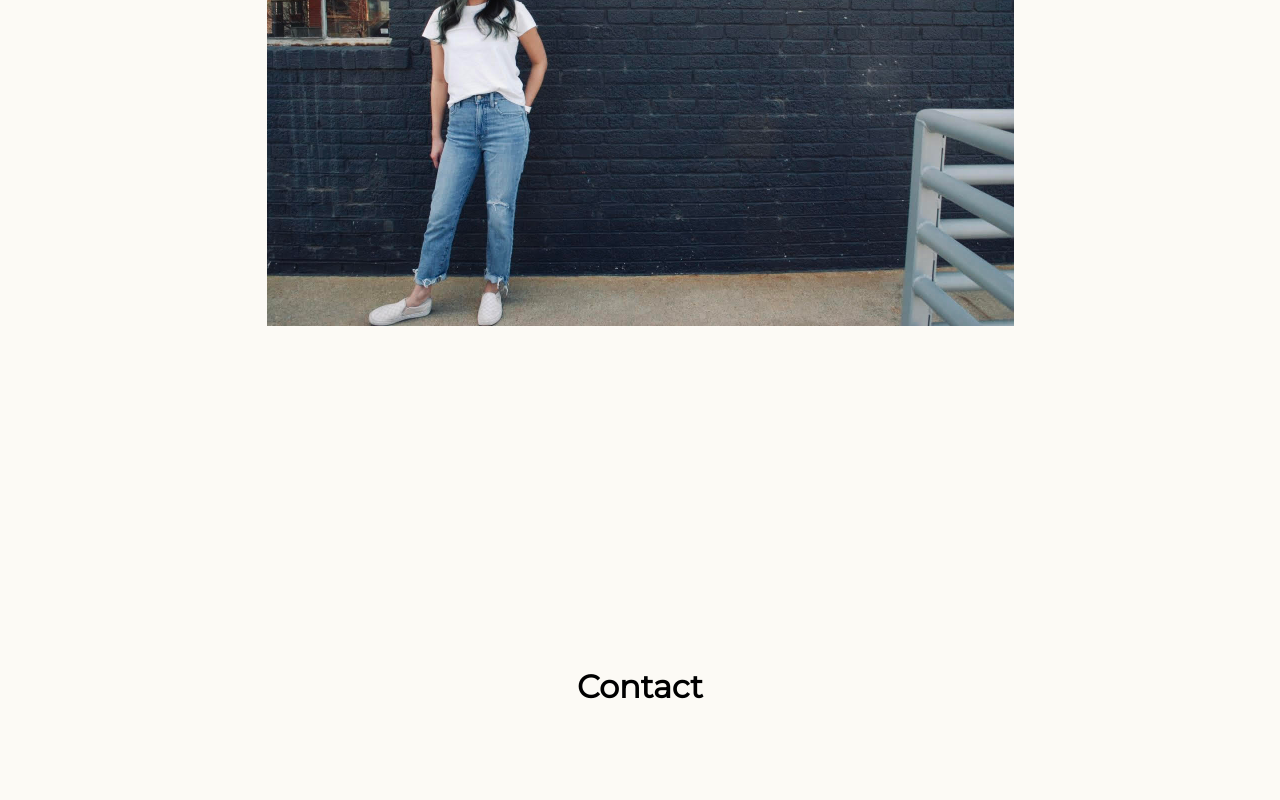
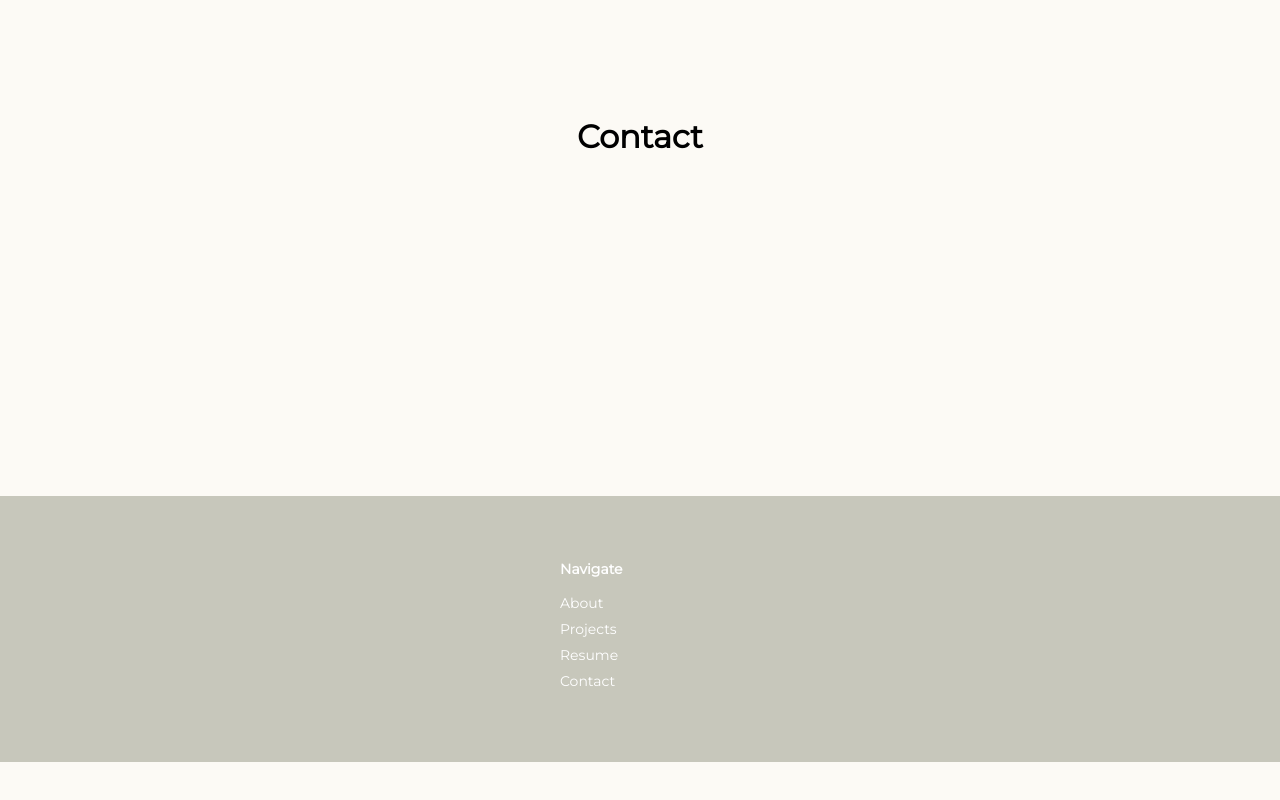
Before and after one commit to kelseymosh/portfolio-site, a React (Create React App) app: page /contact in a window 1280 px wide. Shown: the part 324-1124 px from the top of the page. After the commit the page ends 1086 px from the top, so only its background shows below. Built offline with nearby package versions, Linux system fonts and the light colour scheme.

Commit message:
footer first commit

```diff
--- a/src/App.js
+++ b/src/App.js
@@ -1,21 +1,25 @@
 import './App.css';
 import { BrowserRouter as Router, Switch, Route } from 'react-router-dom';
-import Home from './pages'
+import Navigation from './pages/navigation.js'
+import Home from './pages/home.js'
 import About from './pages/about.js'
 import Projects from './pages/projects.js'
 import Resume from './pages/resume.js'
 import Contact from './pages/contact.js'
+import Footer from './components/Footer'
 
 function App() {
   return (
     <Router>
-      <Home/>
+      <Navigation/>
       <Switch>
+        <Route path="/" exact component={Home}/>
         <Route path="/about" component={About}/>
         <Route path="/projects" component={Projects}/>
         <Route path="/resume" component={Resume}/>
         <Route path="/contact" component={Contact}/>
       </Switch>
+      <Footer/>
     </Router>
   );
 }
--- /dev/null
+++ b/src/components/Footer/FooterElements.js
@@ -0,0 +1,67 @@
+import styled from 'styled-components'
+import { Link } from 'react-router-dom'
+
+export const FooterContainer = styled.footer`
+    background-color: #c7c7bb;
+`;
+
+export const FooterWrapper = styled.div`
+    padding : 48px 24px;
+    display: flex;
+    flex-direction: column;
+    justify-content: center;
+    align-items: center;
+    max-width: 1100px;
+    margin: 0 auto;
+`;
+
+export const FooterLinksContainer = styled.div`
+    display: flex;
+    justify-content: center;
+
+    @media screen and (max-width: 820px) {
+        padding-top: 32px;
+    }
+`;
+
+export const FooterLinksWrapper = styled.div`
+    display: flex;
+
+    @media screen and (max-width: 820px) {
+        flex-direction: column;
+    }
+`;
+
+export const FooterLinkItems = styled.div`
+    display: flex;
+    flex-direction: column;
+    align-items: flex-start;
+    margin: 16px;
+    text-align: left;
+    width: 160px;
+    box-sizing: border-box;
+    color: #fff;
+
+    @media screen and (max-width: 420px) {
+        margin: 0;
+        padding:10px;
+        width: 100%;
+    }
+`;
+
+export const FooterLinkTitle = styled.h1`
+    font-size: 14px;
+    margin-bottom: 16px;
+`;
+
+export const FooterLink = styled(Link)`
+    color: #fff;
+    text-decoration: none;
+    margin-bottom: 0.5rem;
+    font-size: 14px;
+
+    &:hover {
+        color: color: #7F867B;
+        transition: 0.3s ease-out
+    }
+`;
--- /dev/null
+++ b/src/components/Footer/index.js
@@ -0,0 +1,32 @@
+import React from 'react'
+import {
+    FooterContainer,
+    FooterWrapper,
+    FooterLinksContainer,
+    FooterLinksWrapper,
+    FooterLinkItems,
+    FooterLinkTitle,
+    FooterLink
+} from './FooterElements'
+
+const Footer = () => {
+    return (
+        <FooterContainer>
+            <FooterWrapper>
+                <FooterLinksContainer>
+                    <FooterLinksWrapper>
+                        <FooterLinkItems>
+                            <FooterLinkTitle>Navigate</FooterLinkTitle>
+                                <FooterLink to="/about">About</FooterLink>
+                                <FooterLink to="/projects">Projects</FooterLink>
+                                <FooterLink to="/resume">Resume</FooterLink>
+                                <FooterLink to="/contact">Contact</FooterLink>
+                        </FooterLinkItems>
+                    </FooterLinksWrapper>
+                </FooterLinksContainer>
+            </FooterWrapper>
+        </FooterContainer>
+    )
+}
+
+export default Footer
--- a/src/components/Sidebar/index.js
+++ b/src/components/Sidebar/index.js
@@ -16,7 +16,6 @@ const Sidebar = ({ open, toggle }) => {
         <SidebarContainer open={open} onClick={toggle}>
             <SidebarWrapper>
                 <SidebarMenu>
-                    <h2>MENU</h2>
                     <SidebarLink to="about" onClick={toggle}>ABOUT</SidebarLink>
                     <SidebarLink to="projects" onClick={toggle}>PROJECTS</SidebarLink>
                     <SidebarLink to="resume" onClick={toggle}>RESUME</SidebarLink>
--- /dev/null
+++ b/src/pages/home.js
@@ -0,0 +1,12 @@
+import React from 'react'
+import HeroSection from '../components/HeroSection';
+
+const Home = () => {
+    return (
+        <>
+            <HeroSection/>
+        </>
+    )
+}
+
+export default Home
--- a/src/pages/index.js
+++ b/src/pages/navigation.js
@@ -1,9 +1,8 @@
 import React, { useState } from 'react'
 import Navbar from '../components/Navbar';
 import Sidebar from '../components/Sidebar';
-import HeroSection from '../components/HeroSection';
 
-const Home = () => {
+const Navigation = () => {
     const [open, setOpen] = useState(false)
 
     const toggle = () => {
@@ -14,9 +13,8 @@ const Home = () => {
         <>
             <Sidebar open={open} toggle={toggle} />
             <Navbar open={open} toggle={toggle} />
-            <HeroSection/>
         </>
     )
 }
 
-export default Home
+export default Navigation
```
Also changed, not shown: 1 other file (tests, documents, lock files or other folders).
